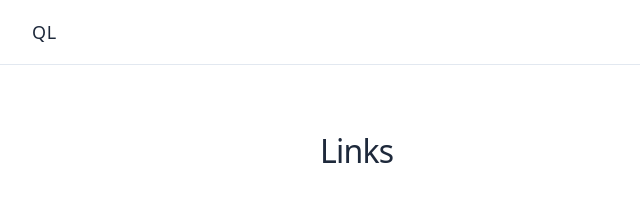
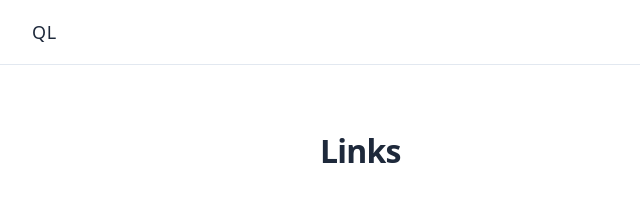
Before and after one commit to apricot-cake/apricot-cake.github.io, an Astro site: page /links in a window 1280 px wide. Shown: the top 211 px of the page, 0-640 px from the left. Built offline with nearby package versions, Linux system fonts and the light colour scheme; Astro itself is replaced by a stand-in of ours.

Commit message:
Source Sans 3を太めの見出しに使う

```diff
--- a/package.json
+++ b/package.json
@@ -15,6 +15,7 @@
     "@astrojs/mdx": "^8.0.1",
     "@astrojs/rss": "^4.0.19",
     "@astrojs/sitemap": "^3.7.4",
+    "@fontsource-variable/source-sans-3": "^5.3.0",
     "@tailwindcss/vite": "^4.3.3",
     "astro": "^7.3.2",
     "sharp": "^0.35.0",
--- a/src/layouts/PostList.astro
+++ b/src/layouts/PostList.astro
@@ -22,7 +22,7 @@ const { posts, category } = Astro.props;
      {posts.map(post => <li>
       <a class="group block no-underline" href={post.data.cardUrl ?? '/blog/' + post.id + '/'}>
        {post.data.heroImage && <div class="overflow-hidden rounded-lg bg-surface"><Image class="w-full transition-opacity duration-[180ms] ease-[ease] group-hover:opacity-85" src={post.data.heroImage} width={800} alt="" /></div>}
-       <h2 class="mt-4 flex items-center gap-1 text-base leading-[1.4] font-normal tracking-[-0.01em]">{post.data.title}{post.data.cardUrl && <><svg class="size-3.5 text-muted" aria-hidden="true" viewBox="0 0 24 24" fill="none" stroke="currentColor" stroke-width="2" stroke-linecap="round" stroke-linejoin="round"><path d="M15 3h6v6" /><path d="M10 14 21 3" /><path d="M18 13v6a2 2 0 0 1-2 2H5a2 2 0 0 1-2-2V8a2 2 0 0 1 2-2h6" /></svg><span class="sr-only">（{post.data.cardLinkLabel ?? '外部サイトで開く'}）</span></>}</h2>
+       <h2 class="mt-4 flex items-center gap-1 text-base leading-[1.4] font-semibold tracking-[-0.01em]">{post.data.title}{post.data.cardUrl && <><svg class="size-3.5 text-muted" aria-hidden="true" viewBox="0 0 24 24" fill="none" stroke="currentColor" stroke-width="2" stroke-linecap="round" stroke-linejoin="round"><path d="M15 3h6v6" /><path d="M10 14 21 3" /><path d="M18 13v6a2 2 0 0 1-2 2H5a2 2 0 0 1 2-2V8a2 2 0 0 1 2-2h6" /></svg><span class="sr-only">（{post.data.cardLinkLabel ?? '外部サイトで開く'}）</span></>}</h2>
        {post.data.description && <p class="mt-2 text-sm leading-[1.6] text-muted">{post.data.description}</p>}
       </a>
      </li>)}
--- a/src/styles/global.css
+++ b/src/styles/global.css
@@ -1,7 +1,8 @@
 @import "tailwindcss";
+@import "@fontsource-variable/source-sans-3/wght.css";
 
 @theme {
- --font-sans: ui-sans-serif, system-ui, -apple-system, BlinkMacSystemFont, "Segoe UI", "Noto Sans JP", sans-serif;
+ --font-sans: "Source Sans 3 Variable", ui-sans-serif, system-ui, -apple-system, BlinkMacSystemFont, "Segoe UI", "Noto Sans JP", sans-serif;
  --color-ink: #1e293b;
  --color-muted: #64748b;
  --color-line: #e2e8f0;
@@ -14,7 +15,7 @@
  main { @apply flex-1; }
  a { @apply text-inherit underline-offset-4 hover:text-slate-900; }
  a:focus-visible, button:focus-visible { @apply outline-2 outline-offset-[5px] outline-slate-600; }
- h1, h2, h3, h4 { @apply m-0 font-medium leading-[1.4]; }
+ h1, h2, h3, h4 { @apply m-0 font-semibold leading-[1.4]; }
  h1 { @apply text-[clamp(24px,3vw,32px)] tracking-[-0.025em]; }
  ::selection { @apply bg-line; }
 }
```
Also changed, not shown: 1 other file.
